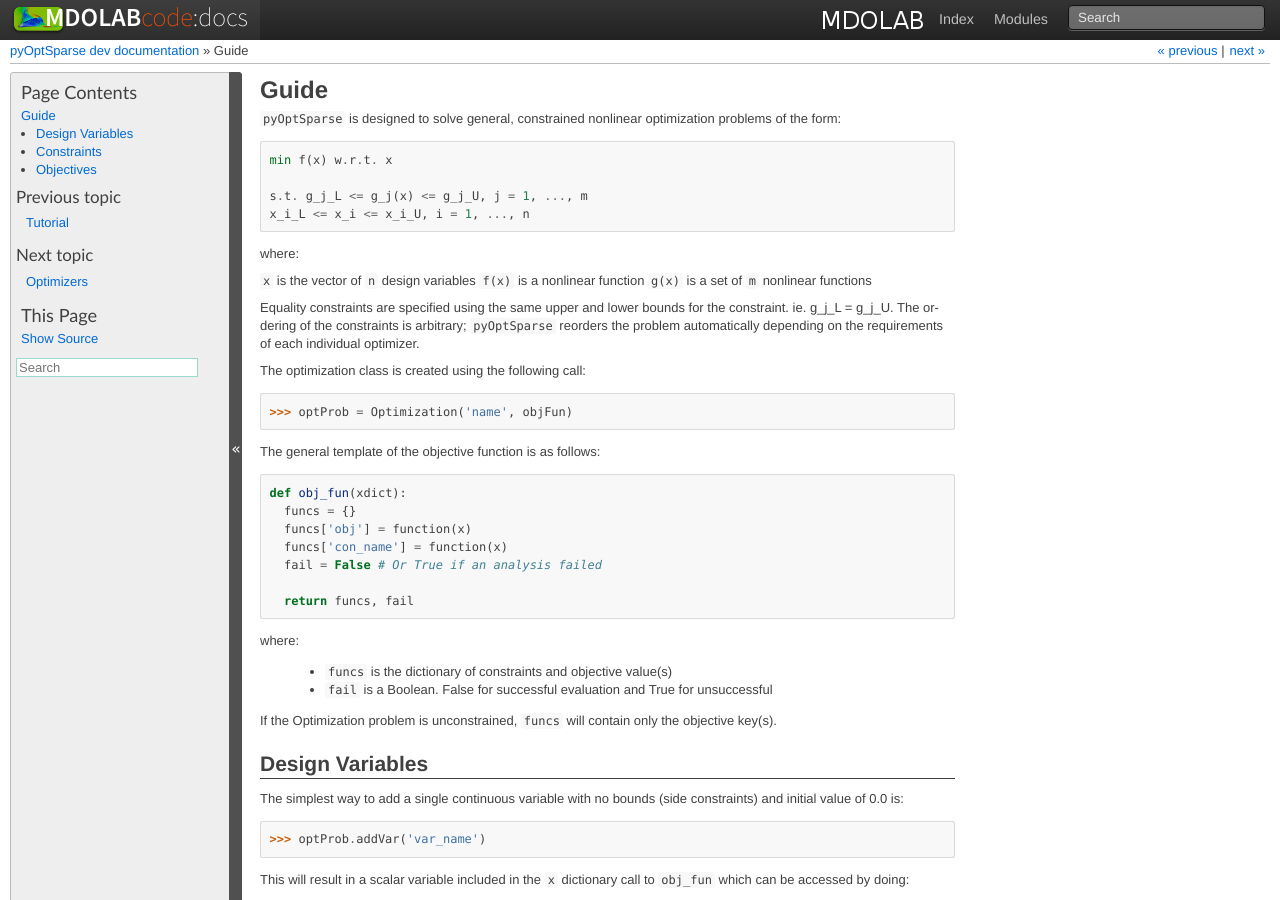
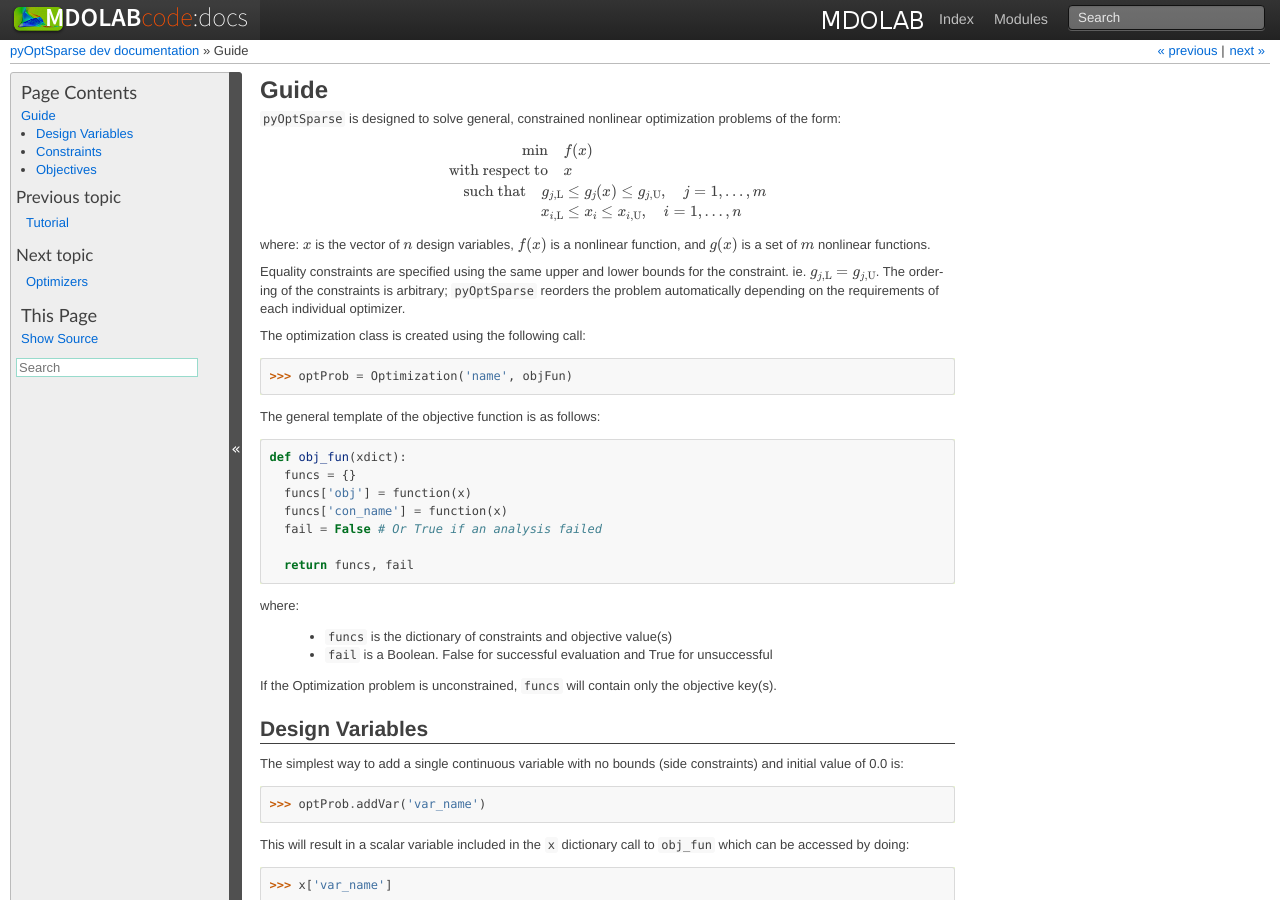
Before and after one commit to mdolab/pyoptsparse, a Sphinx documentation site: the page built from doc/guide.rst, in a window 1280 px wide and 900 px high. Built offline with Sphinx 7.4.7, drawn with Linux system fonts in a browser that asks for light colours; formulas are drawn with MathJax 3.

Commit message:
converted ascii math to latex

```diff
--- a/doc/guide.rst
+++ b/doc/guide.rst
@@ -4,24 +4,24 @@ Guide
 -----
 
 ``pyOptSparse`` is designed to solve general, constrained nonlinear
-optimization problems of the form::
+optimization problems of the form:
 
-  min f(x) w.r.t. x
-
-  s.t. g_j_L <= g_j(x) <= g_j_U, j = 1, ..., m
-  x_i_L <= x_i <= x_i_U, i = 1, ..., n
+.. math::
+  \min\quad &f(x)\\
+  \text{with respect to}\quad &x\\
+  \text{such that}\quad g_{j,\text{L}} &\le g_j(x) \le g_{j,\text{U}}, \quad j = 1, ..., m\\
+  x_{i,\text{L}} &\le x_i \le x_{i,\text{U}}, \quad i = 1, ..., n
 
 where:
-
-``x`` is the vector of ``n`` design variables
-``f(x)`` is a nonlinear function
-``g(x)`` is a set of ``m`` nonlinear functions
+:math:`x` is the vector of :math:`n` design variables,
+:math:`f(x)` is a nonlinear function,
+and :math:`g(x)` is a set of :math:`m` nonlinear functions.
 
 Equality constraints are specified using the same upper and lower
-bounds for the constraint. ie. g_j_L = g_j_U. The ordering of the
-constraints is arbitrary; ``pyOptSparse`` reorders the problem
-automatically depending on the requirements of each individual
-optimizer.
+bounds for the constraint. ie. :math:`g_{j,\text{L}} = g_{j,\text{U}}`.
+The ordering of the constraints is arbitrary; ``pyOptSparse``
+reorders the problem automatically depending on the requirements
+of each individual optimizer.
 
 The optimization class is created using the following call::
 
```
